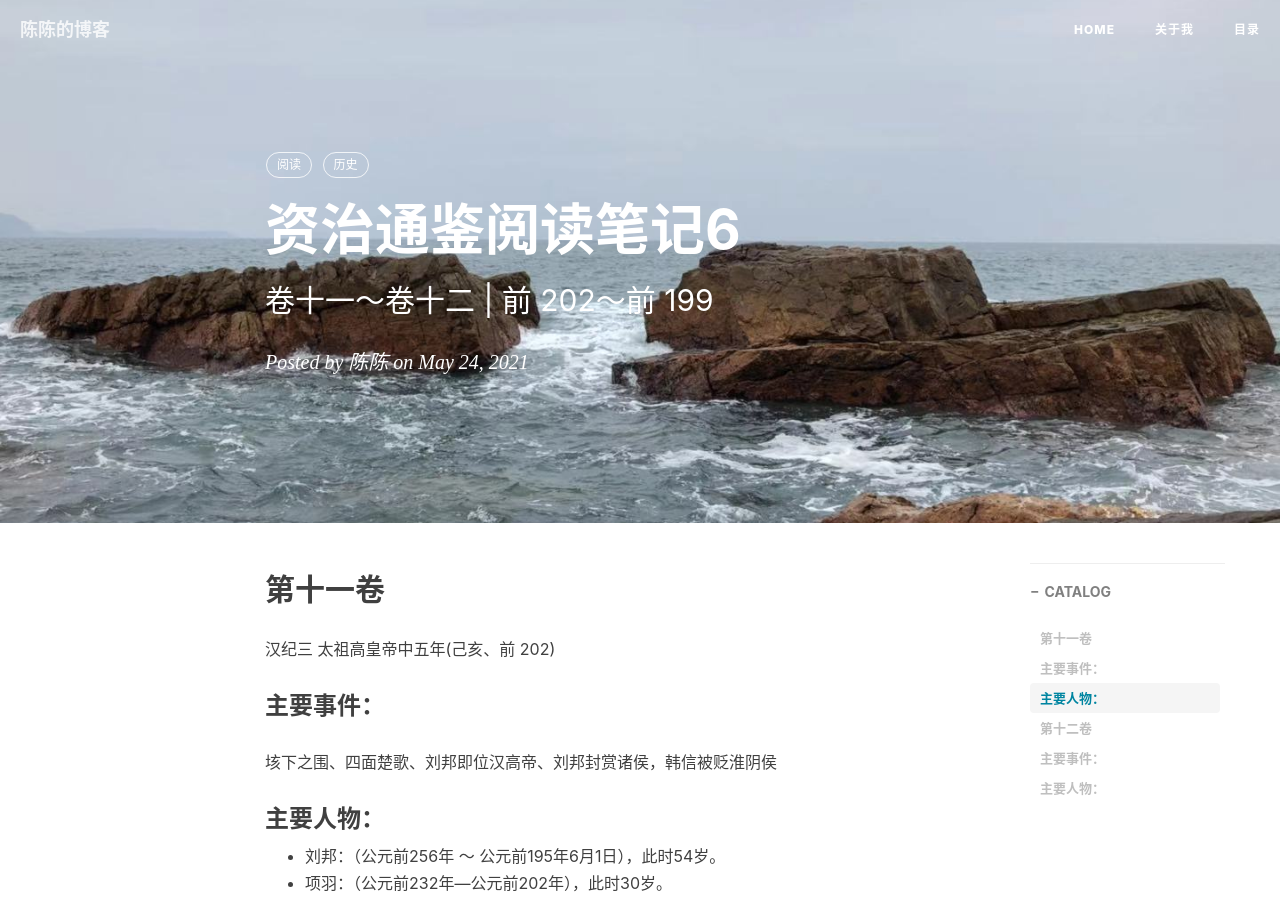
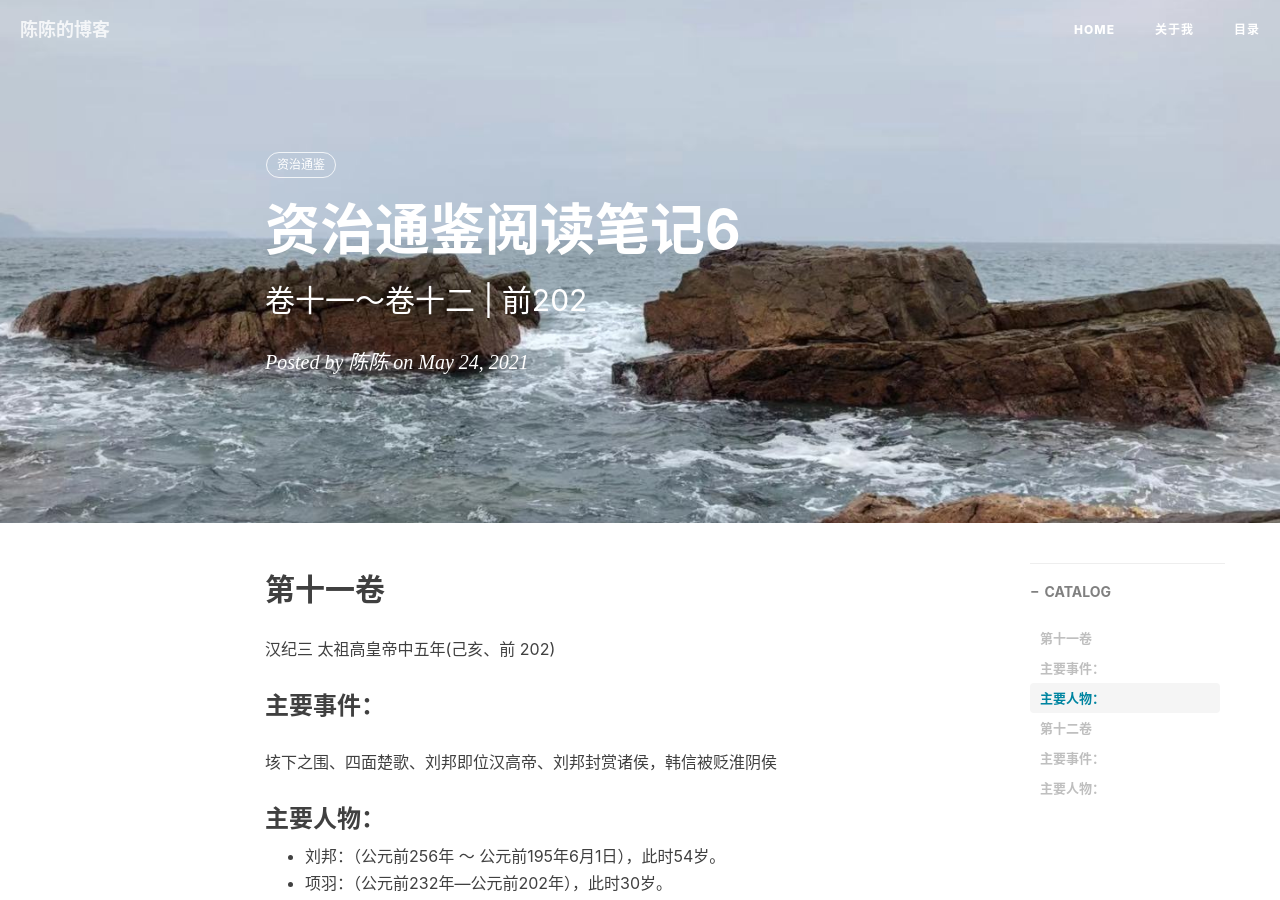
Before and after one commit to chensong212/chensong212.github.io, a Jekyll site: the page built from _posts/2021-05-24-zztj6.md, in a window 1280 px wide and 900 px high. Built offline with Jekyll 4.4.1, drawn with Linux system fonts in a browser that asks for light colours; nearby versions of some CDN libraries; comment, search, counter and statistics services are not loaded.

Commit message:
Update 2021-05-24-zztj6.md

```diff
--- a/_posts/2021-05-24-zztj6.md
+++ b/_posts/2021-05-24-zztj6.md
@@ -1,14 +1,13 @@
 ---
 layout:     post
 title:      资治通鉴阅读笔记6
-subtitle:   卷十一～卷十二 | 前 202～前 199
+subtitle:   卷十一～卷十二 | 前202
 date:       2021-05-24
 author:     陈陈
 header-img:
 catalog: true
 tags:
-    - 阅读
-    - 历史
+    - 资治通鉴
 
 ---
 ## 第十一卷
```
